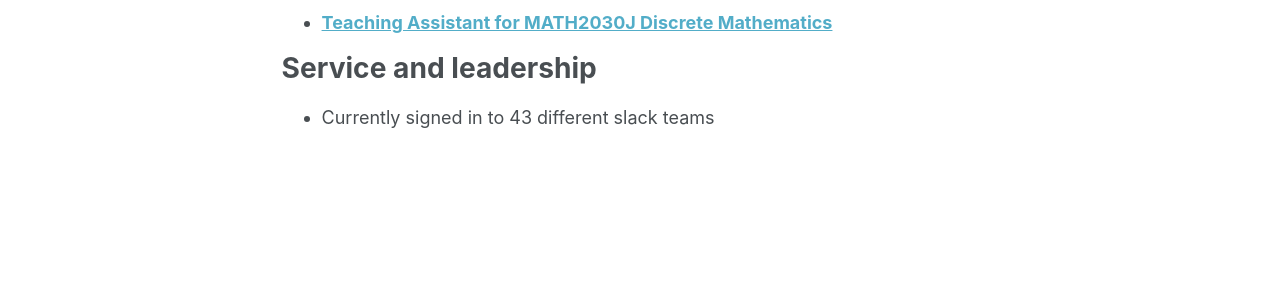
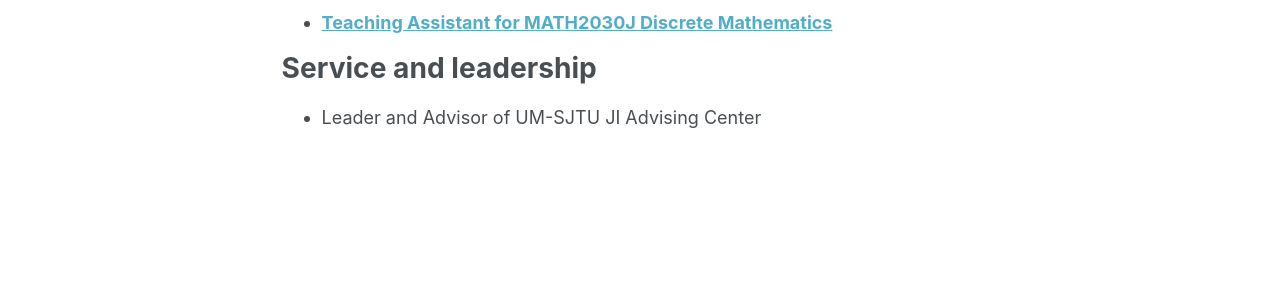
Before and after one commit to tangjingfan/tangjingfan.github.io, a Jekyll site: the page built from _pages/cv.md, in a window 1280 px wide and 1287 px high. Shown: the part 748-1048 px from the top of the window. Built offline with Jekyll 4.4.1, drawn with Linux system fonts in a browser that asks for light colours; a script that is not in the unit is left out.

```diff
--- a/_pages/cv.md
+++ b/_pages/cv.md
@@ -59,4 +59,4 @@
 
 Service and leadership
 ======
-* Currently signed in to 43 different slack teams
+* Leader and Advisor of UM-SJTU JI Advising Center
```
